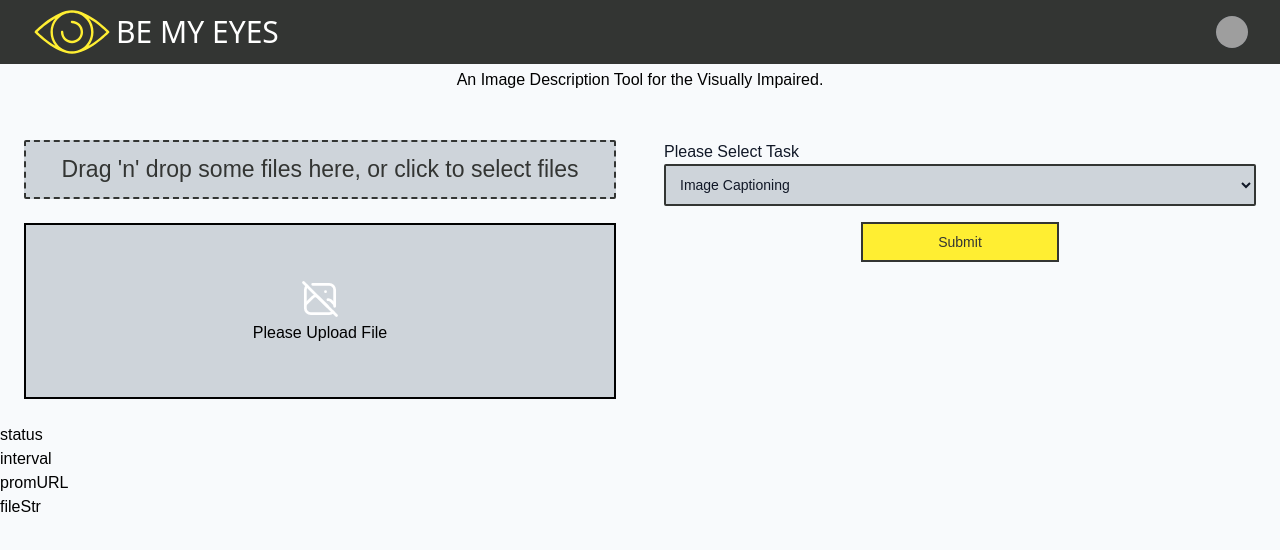
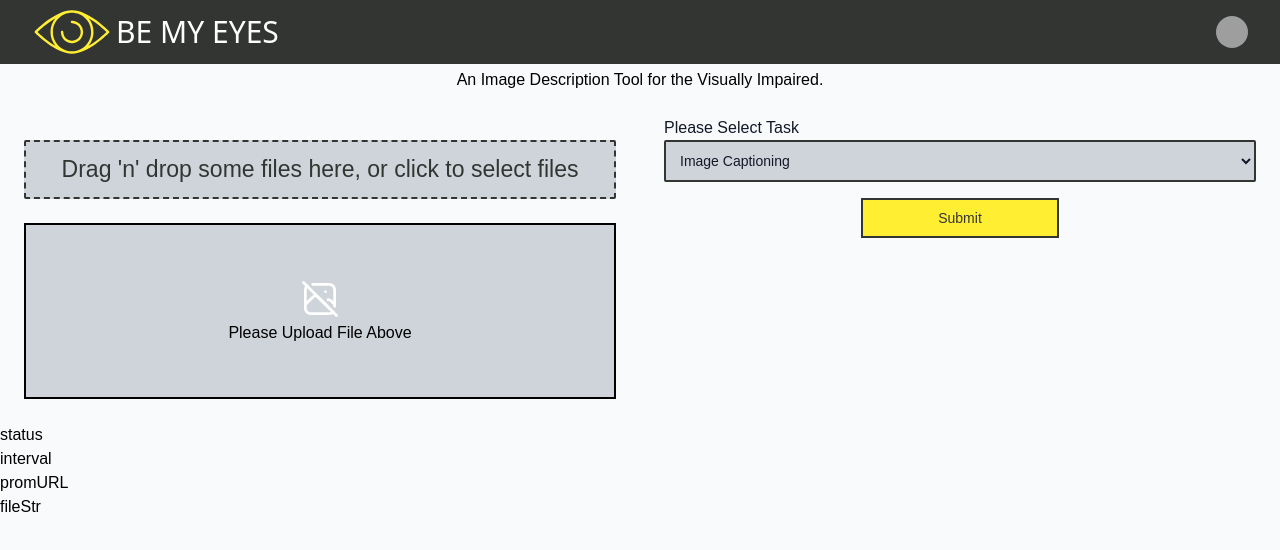
Before and after one commit to lhellewell/eyesforme-front, a React (Vite) app: page / in a window 1280 px wide. Shown: the top 550 px of the page. Built offline with nearby package versions, Linux system fonts and the light colour scheme; grey boxes are pictures that could not be loaded.

Commit message:
fix: image captioning

```diff
--- a/src/App.tsx
+++ b/src/App.tsx
@@ -76,7 +76,7 @@ function App() {
     if (poll) {
       console.log("FINAL INPUT : ", input, "     FINAL TASK : ", task);
       let postData: Object = {}
-      if (input) {
+
 
       let inputs = {};
       if (task == "visual_question_answering") {
@@ -102,9 +102,9 @@ function App() {
         version: "2e1dddc8621f72155f24cf2e0adbde548458d3cab9f00c0139eea840d0ac4746",
         input: inputs
       }
-      }
 
 
+      console.log("POST DATA : ", postData);
       axios.post(API_URL, postData, {headers: POST_HEADERS})
       .then((res) => {
         console.log(res.data);
@@ -162,7 +162,7 @@ function App() {
           <div className='mx-6'>
             <div className='flex justify-center items-center flex-col bg-cgrey w-full h-44 border-2 border-black'>
               <img className="mx-auto" src="/noimage.svg" alt="Yet to Upload Image"/>
-              <h1> Please Upload File </h1>
+              <h1> Please Upload File Above</h1>
             </div>
           </div>}
 
@@ -170,10 +170,12 @@ function App() {
 
 
         <div className='flex flex-col w-1/2'>
-          <div className='m-6'>
+          <div className='mx-6'>
 
-            {output ? output : ''}
+
             <Inputs setTask={setTask} setInput={setInput} onFileUpload={onFileUpload}/>
+
+            {output ? <div>{output}</div> : ''}
           </div>
 
         </div>
```
Lines whose indentation alone changed are shown as unchanged.
